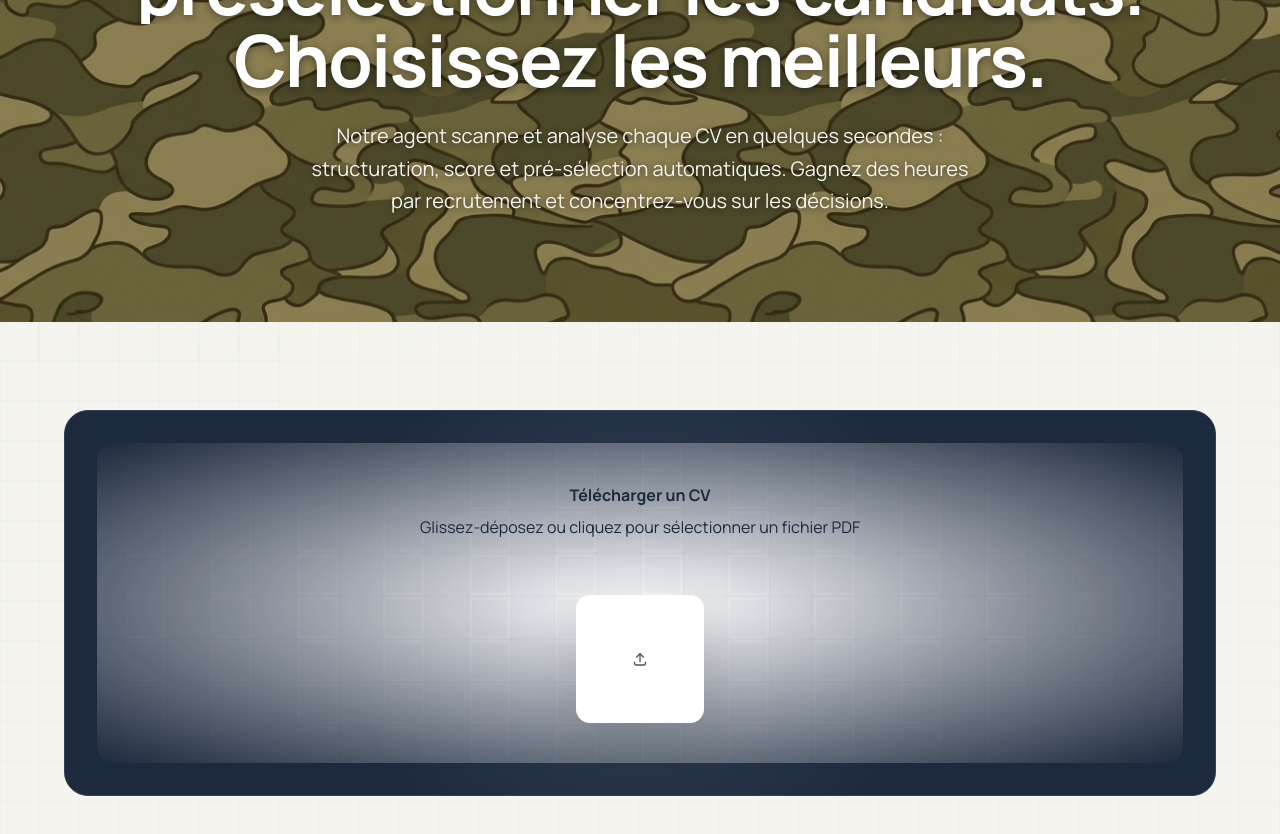
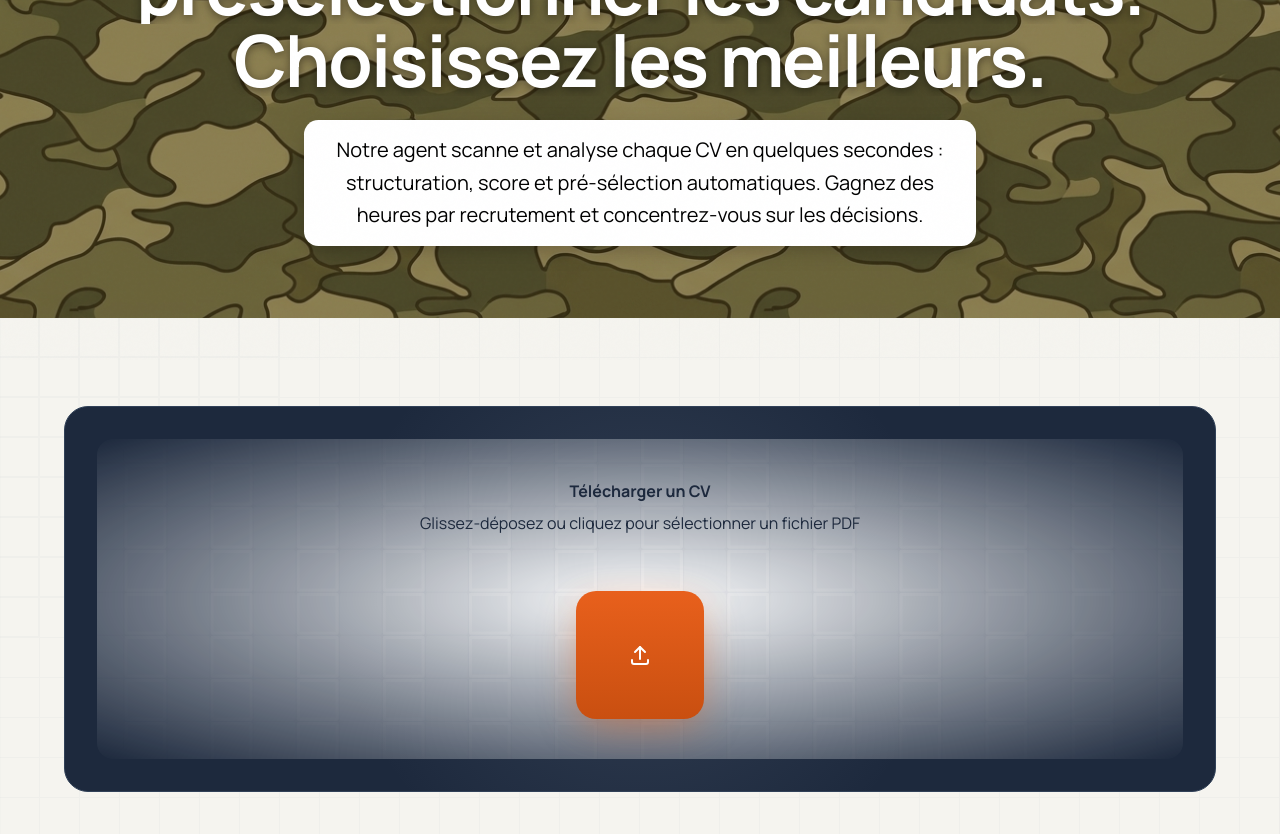
Before and after one commit to laurentknauss/agentrecruteur, a Next.js app in the folder frontend/: page / in a window 1280 px wide. Shown: the part 440-1274 px from the top of the page. Built offline with nearby package versions, Linux system fonts and the light colour scheme.

Commit message:
feat(ui): hero-sous-titre fond blanc/texte noir + tuile upload orange Cialdini

```diff
--- a/frontend/src/components/FileUpload.tsx
+++ b/frontend/src/components/FileUpload.tsx
@@ -151,19 +151,19 @@ export const FileUpload = ({
               <motion.div
                 layoutId="file-upload"
                 variants={mainVariant}
-                className="relative group-hover/file:shadow-2xl z-40 bg-white flex items-center justify-center h-32 mt-4 w-full max-w-[8rem] mx-auto rounded-md shadow-[0px_10px_50px_rgba(0,0,0,0.1)]"
+                className="relative group-hover/file:shadow-2xl z-40 flex items-center justify-center h-32 mt-4 w-full max-w-[8rem] mx-auto rounded-xl bg-gradient-to-b from-[#E8601C] to-[#C94F10] shadow-[0px_10px_40px_-8px_rgba(232,96,28,0.55)]"
               >
                 {isDragActive ? (
                   <motion.p
                     initial={{ opacity: 0 }}
                     animate={{ opacity: 1 }}
-                    className="text-neutral-600 flex flex-col items-center"
+                    className="text-white flex flex-col items-center"
                   >
                     Déposez ici
-                    <IconUpload className="h-4 w-4 text-neutral-600" />
+                    <IconUpload className="h-4 w-4 text-white" />
                   </motion.p>
                 ) : (
-                  <IconUpload className="h-4 w-4 text-neutral-600" />
+                  <IconUpload className="h-6 w-6 text-white" />
                 )}
               </motion.div>
             )}
--- a/frontend/src/components/hero.tsx
+++ b/frontend/src/components/hero.tsx
@@ -60,14 +60,19 @@ export function Hero() {
           </span>
         </h1>
 
-        {/* Subheadline */}
+        {/* Subheadline — fond blanc, texte noir, sur le fond camouflage */}
         <motion.p
           initial={{ opacity: 0, y: 20 }}
           animate={{ opacity: 1, y: 0 }}
           transition={{ duration: 0.6, delay: 0.5 }}
-          className="relative text-lg sm:text-xl max-w-2xl mx-auto mb-10 leading-relaxed"
-          style={{ color: CREME, textShadow: "0 1px 6px rgba(0,0,0,0.5)" }}
-
+          className="relative text-lg sm:text-xl max-w-2xl mx-auto mb-2 leading-relaxed"
+          style={{
+            backgroundColor: "#ffffff",
+            color: "#000000",
+            padding: "0.9rem 1.5rem",
+            borderRadius: "0.9rem",
+            boxShadow: "0 6px 24px -8px rgba(0,0,0,0.35)",
+          }}
         >
           Notre agent scanne et analyse chaque CV en quelques secondes : structuration, score et
           pré-sélection automatiques. Gagnez des heures par recrutement et concentrez-vous sur les décisions.
```
